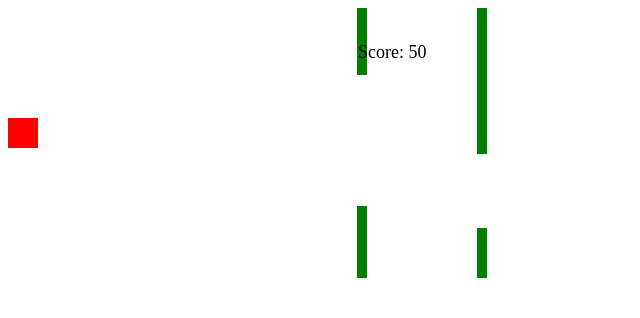
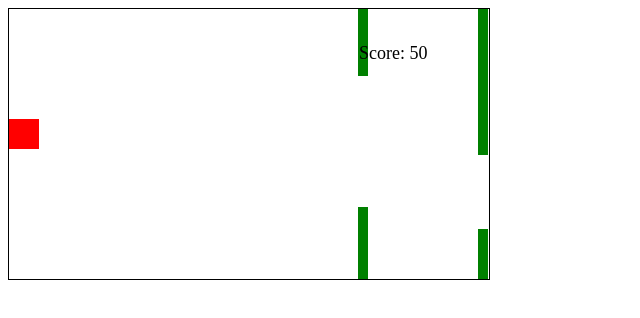
Before and after one commit to PabloLlopp/Guided-game, a plain HTML site: page index.html in a window 1280 px wide. Shown: the whole page, without its empty margins (0-640 px from the left). Drawn offline with Linux system fonts and the light colour scheme.

Commit message:
add border

```diff
--- a/index.html
+++ b/index.html
@@ -3,6 +3,7 @@
   <head>
     <meta charset="UTF-8" />
     <title>Animations code along</title>
+    <link rel="stylesheet" href="styles/style.css">
   </head>
   <body>
     <script src="scripts/class.js"></script>
--- a/styles/style.css
+++ b/styles/style.css
@@ -0,0 +1,3 @@
+canvas {
+    border: 1px solid black;
+}
```
